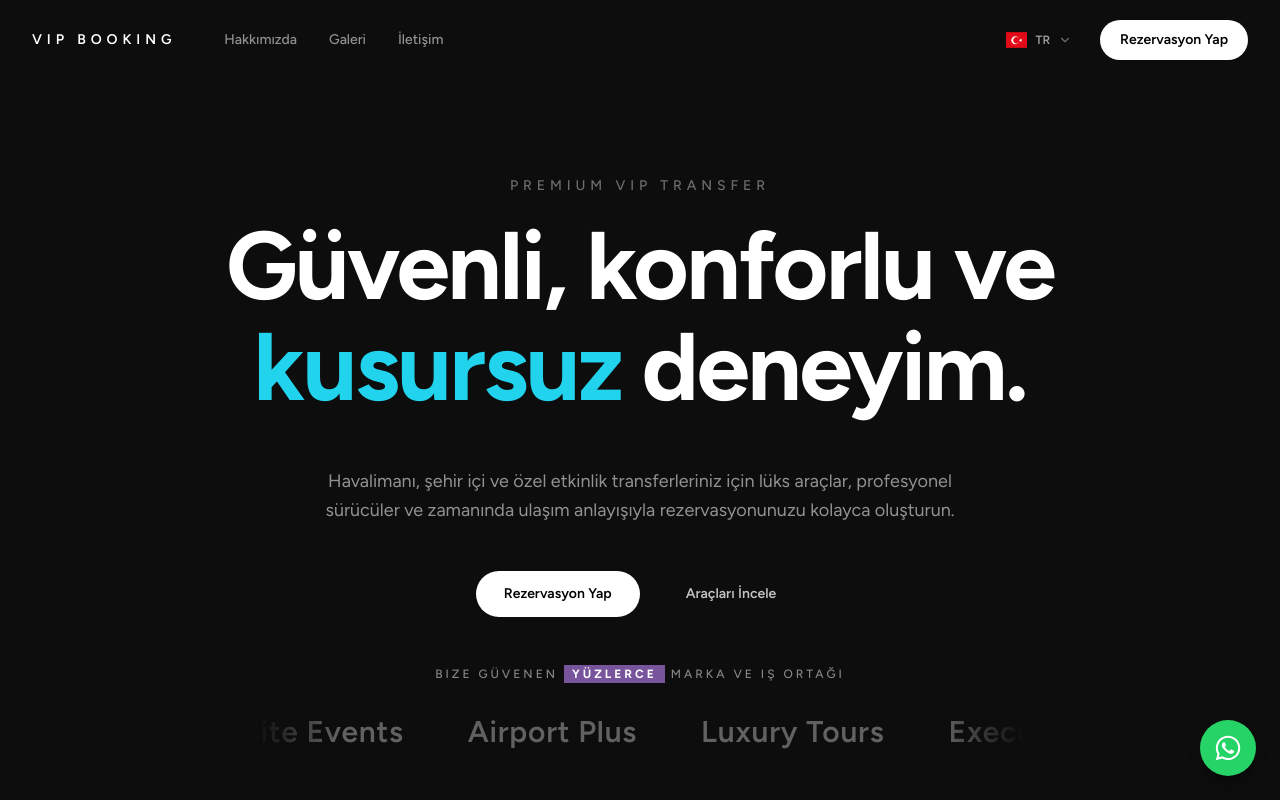
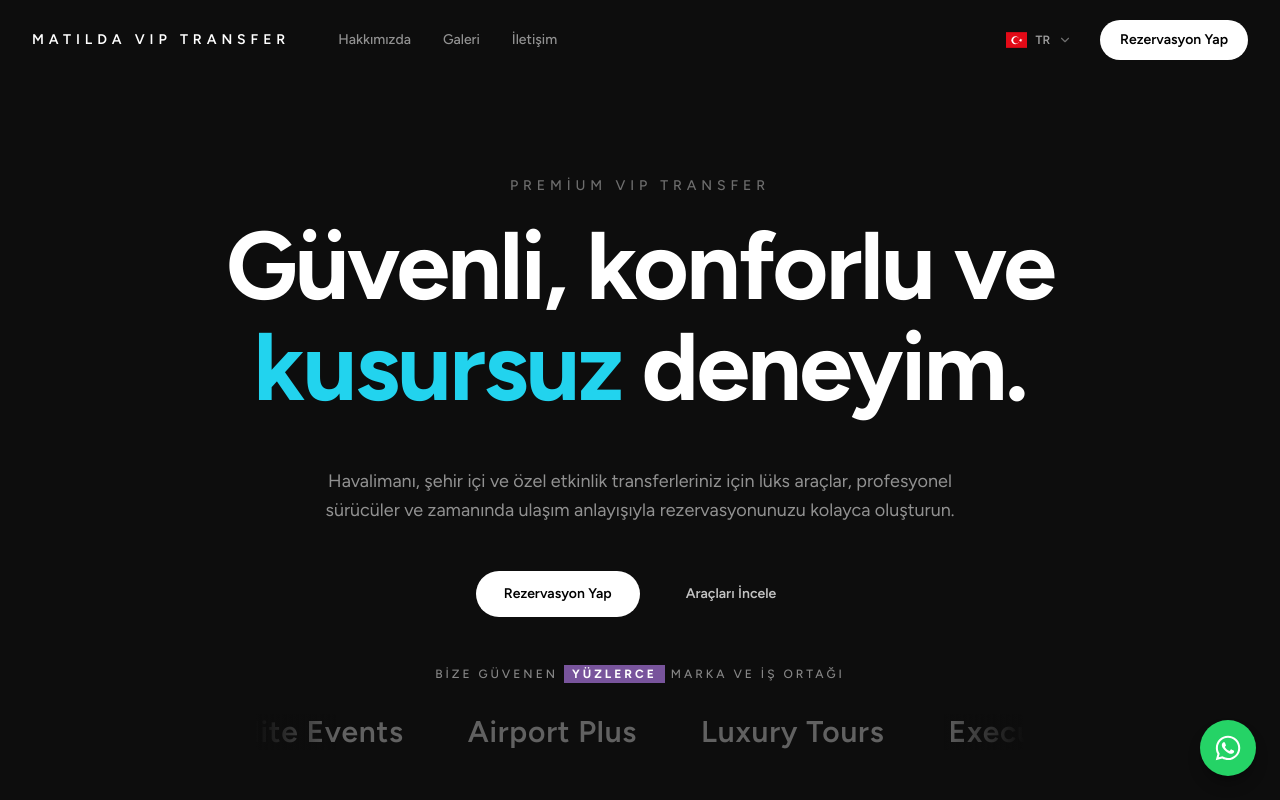
Before and after one commit to KenanKndl/vip-booking-app, a Next.js app: page / in a window 1280 px wide. Shown: the top 800 px of the page. Built offline with nearby package versions, Linux system fonts and the light colour scheme.

Commit message:
layout fix

```diff
--- a/app/(marketing)/_components/Navbar.tsx
+++ b/app/(marketing)/_components/Navbar.tsx
@@ -54,7 +54,7 @@ export function Navbar() {
                         href="/"
                         className="text-sm font-semibold tracking-[0.35em] text-white uppercase"
                     >
-                        VIP BOOKING
+                        MATILDA VIP TRANSFER
                     </Link>
 
                     {/* Masaüstü Navigasyon */}
--- a/app/layout.tsx
+++ b/app/layout.tsx
@@ -19,8 +19,8 @@ export default function RootLayout({
     children: React.ReactNode;
 }>) {
     return (
-        <html lang="en" className={cn("h-full antialiased", figtree.variable)}>
-        <body className="min-h-full bg-[#0d0d0d] font-sans text-foreground">
+        <html lang="tr" className={cn("h-full antialiased scroll-smooth", figtree.variable)}>
+        <body className="min-h-full bg-[#0d0d0d] font-sans text-foreground overflow-x-hidden">
         {children}
         </body>
         </html>
```
